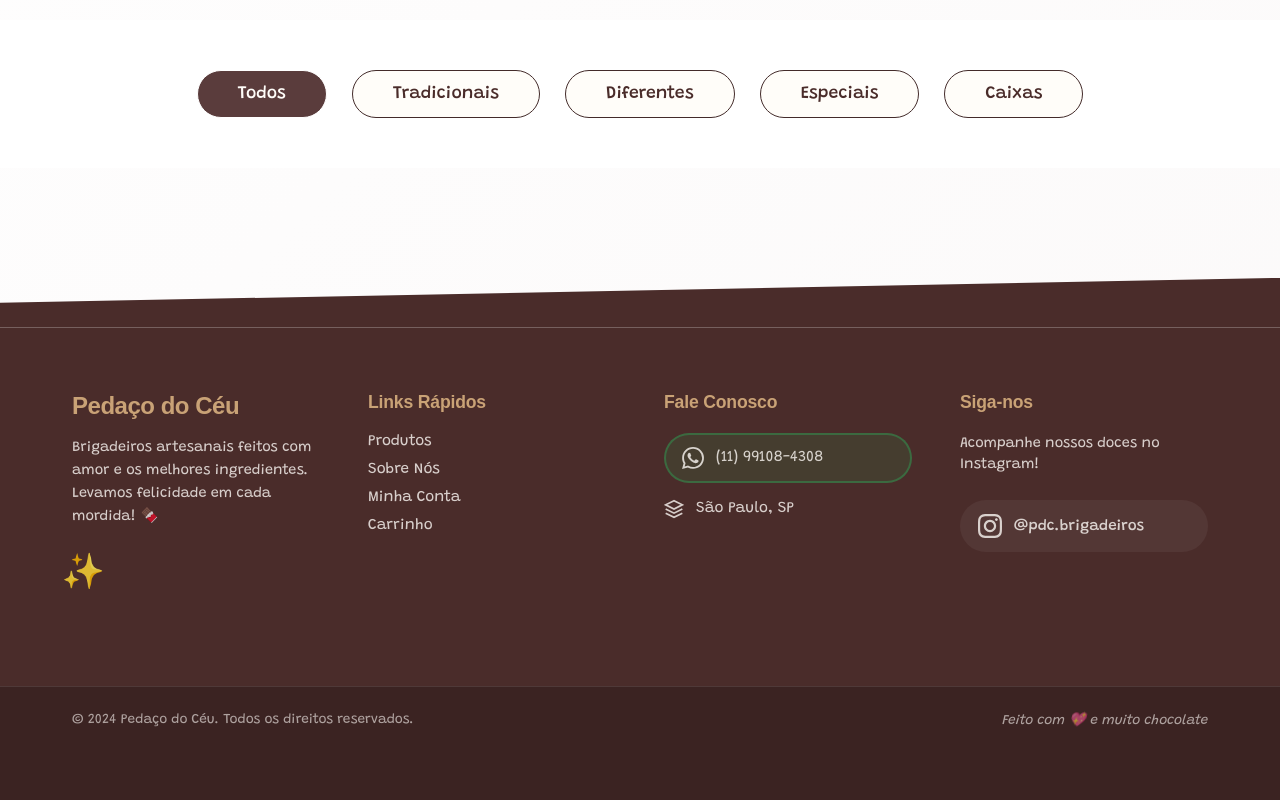
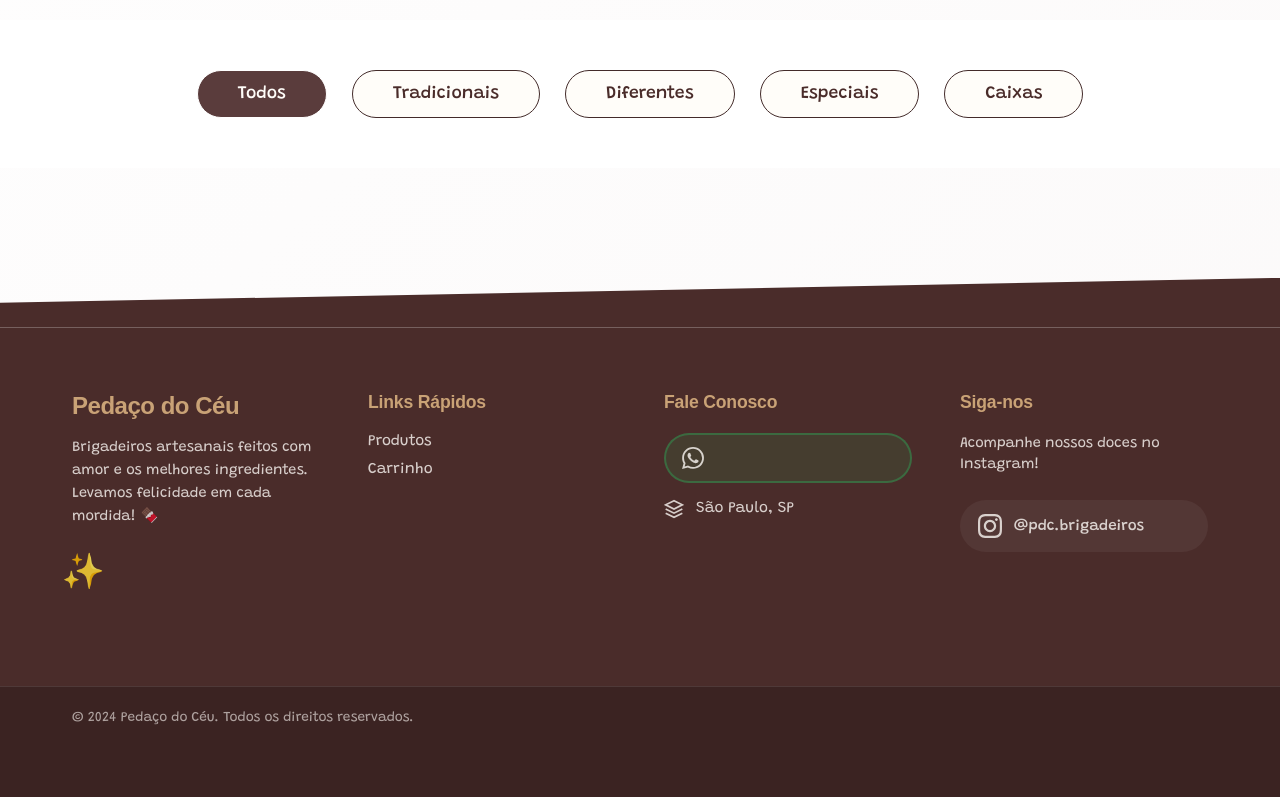
Before and after one commit to Peumariano/pedaco-do-ceu, a website: page public/index.html in a window 1280 px wide. Shown: the part 1058-1858 px from the top of the page. Drawn offline with nearby package versions, Linux system fonts and the light colour scheme; no server answers; a web font is replaced by a local one.

Commit message:
Update index.html

```diff
--- a/public/index.html
+++ b/public/index.html
@@ -284,8 +284,6 @@
             <h4 class="footer-heading">Links Rápidos</h4>
             <ul class="footer-menu">
                 <li><a href="#products-grid">Produtos</a></li>
-                <li><a href="#about">Sobre Nós</a></li>
-                <li><a href="/perfil.html">Minha Conta</a></li>
                 <li><a href="#cart-sidebar" onclick="toggleCart()">Carrinho</a></li>
             </ul>
         </div>
@@ -299,7 +297,6 @@
                         <svg class="contact-icon" viewBox="0 0 24 24" fill="currentColor">
                             <path d="M17.472 14.382c-.297-.149-1.758-.867-2.03-.967-.273-.099-.471-.148-.67.15-.197.297-.767.966-.94 1.164-.173.199-.347.223-.644.075-.297-.15-1.255-.463-2.39-1.475-.883-.788-1.48-1.761-1.653-2.059-.173-.297-.018-.458.13-.606.134-.133.298-.347.446-.52.149-.174.198-.298.298-.497.099-.198.05-.371-.025-.52-.075-.149-.669-1.612-.916-2.207-.242-.579-.487-.5-.669-.51-.173-.008-.371-.01-.57-.01-.198 0-.52.074-.792.372-.272.297-1.04 1.016-1.04 2.479 0 1.462 1.065 2.875 1.213 3.074.149.198 2.096 3.2 5.077 4.487.709.306 1.262.489 1.694.625.712.227 1.36.195 1.871.118.571-.085 1.758-.719 2.006-1.413.248-.694.248-1.289.173-1.413-.074-.124-.272-.198-.57-.347m-5.421 7.403h-.004a9.87 9.87 0 01-5.031-1.378l-.361-.214-3.741.982.998-3.648-.235-.374a9.86 9.86 0 01-1.51-5.26c.001-5.45 4.436-9.884 9.888-9.884 2.64 0 5.122 1.03 6.988 2.898a9.825 9.825 0 012.893 6.994c-.003 5.45-4.437 9.884-9.885 9.884m8.413-18.297A11.815 11.815 0 0012.05 0C5.495 0 .16 5.335.157 11.892c0 2.096.547 4.142 1.588 5.945L.057 24l6.305-1.654a11.882 11.882 0 005.683 1.448h.005c6.554 0 11.89-5.335 11.893-11.893a11.821 11.821 0 00-3.48-8.413Z"/>
                         </svg>
-                        <span>(11) 99108-4308</span>
                     </a>
                 </li>
                 <li>
@@ -334,9 +331,6 @@
         <div class="footer-container">
             <p class="footer-copyright">
                 © 2024 Pedaço do Céu. Todos os direitos reservados.
-            </p>
-            <p class="footer-made-with">
-                Feito com 💖 e muito chocolate
             </p>
         </div>
     </div>
```
